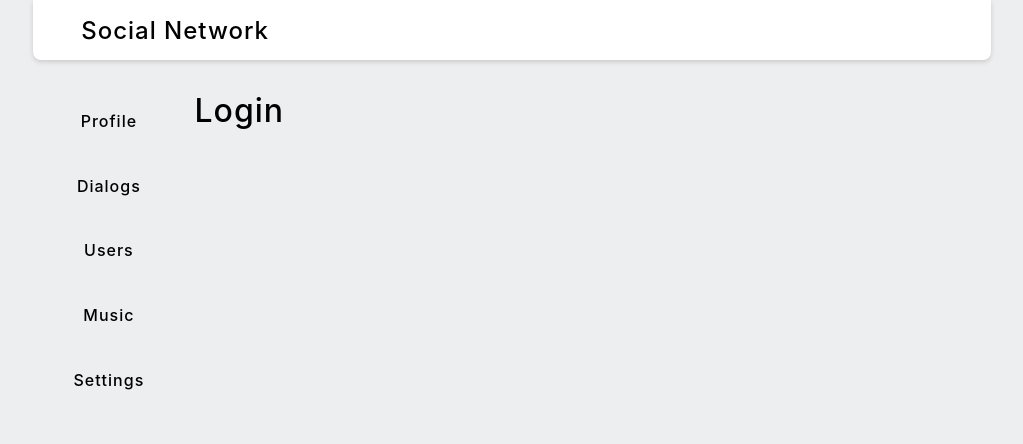
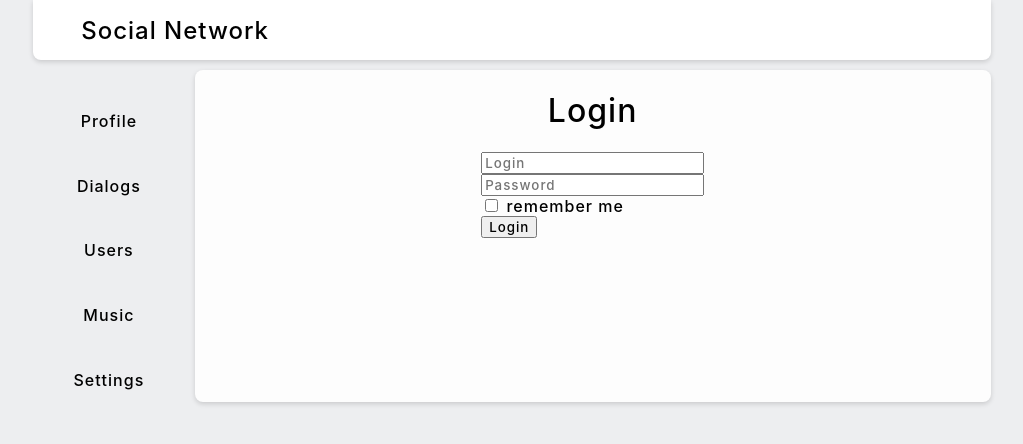
Before and after one commit to IlyaBelousov/Social-network, a React (Create React App) app: page /login in a window 1280 px wide. Shown: the top 444 px of the page, without its empty margins (128-1151 px from the left). Built offline with nearby package versions, Linux system fonts and the light colour scheme; no server answers.

Commit message:
Login form, Redux-form

```diff
--- a/package.json
+++ b/package.json
@@ -10,6 +10,7 @@
     "@types/jest": "^26.0.15",
     "@types/node": "^12.0.0",
     "@types/react-dom": "^17.0.0",
+    "@types/redux-form": "^8.3.2",
     "axios": "^0.21.1",
     "react": "^17.0.2",
     "react-dom": "^17.0.2",
@@ -17,6 +18,7 @@
     "react-router-dom": "^5.2.0",
     "react-scripts": "^4.0.3",
     "redux": "^4.1.0",
+    "redux-form": "^8.3.7",
     "redux-thunk": "^2.3.0",
     "typescript": "^4.1.2",
     "web-vitals": "^1.0.1"
--- a/src/App.css
+++ b/src/App.css
@@ -21,5 +21,4 @@ body{
 .container-content {
     grid-area: p;
     margin: 0;
-
 }
--- /dev/null
+++ b/src/Login/Login.module.css
@@ -0,0 +1,10 @@
+.loginContainer{
+    display: flex;
+    width: 100%;
+    height: 100%;
+    background-color: #fdfdfd;
+    border-radius: 8px 8px 8px 8px;
+    flex-direction: column;
+    align-items: center;
+    box-shadow: 0px 2px 5px rgba(0, 0, 0, 0.15);
+}
--- a/src/Login/Login.tsx
+++ b/src/Login/Login.tsx
@@ -1,5 +1,14 @@
 import React from 'react';
+import s from './Login.module.css';
+import {FormDataType, ReduxLoginForm} from './LoginForm';
+
 
 export const Login = () => {
-    return <h1>Login</h1>
+    const onSubmit = (formData: FormDataType) => {
+        console.log(formData);
+    };
+    return <div className={s.loginContainer}>
+        <h1>Login</h1>
+        <ReduxLoginForm onSubmit={onSubmit}/>
+    </div>;
 };
--- /dev/null
+++ b/src/Login/LoginForm.tsx
@@ -0,0 +1,25 @@
+import React from 'react';
+import {Field, InjectedFormProps, reduxForm} from 'redux-form';
+
+export type FormDataType = {
+    login: string
+    password: string
+    rememberMe: boolean
+}
+
+
+const LoginForm: React.FC<InjectedFormProps<FormDataType>> = (props) => {
+    return (
+        <form onSubmit={props.handleSubmit}>
+            <div><Field name={'login'} placeholder={'Login'} component={'input'}/></div>
+            <div><Field name={'password'} placeholder={'Password'} component={'input'} type="password"/></div>
+            <div><Field name={'rememberMe'} component={'input'} type="checkbox"/> remember me</div>
+            <div>
+                <button>Login</button>
+            </div>
+        </form>
+    );
+};
+export const ReduxLoginForm = reduxForm<FormDataType>({
+    form: 'login'
+})(LoginForm);
--- a/src/components/Profile/Profile.module.css
+++ b/src/components/Profile/Profile.module.css
@@ -57,14 +57,7 @@
     resize: none;
     padding: 4px 0;
     outline: 0;
-
 }
-
-.newPost input {
-
-}
-
-
 .newPost button {
     width: 110px;
     height: 43px;
--- a/src/components/Profile/ProfileStatus.tsx
+++ b/src/components/Profile/ProfileStatus.tsx
@@ -54,4 +54,4 @@ export class ProfileStatus extends React.Component <ProfileStatusPropsType> {
         </div>;
 
     }
-};
+}
--- a/src/redux/redux-store.ts
+++ b/src/redux/redux-store.ts
@@ -1,5 +1,5 @@
 import {applyMiddleware, combineReducers, createStore} from 'redux';
-import thunkMiddleware from 'redux-thunk'
+import thunkMiddleware from 'redux-thunk';
 import {
     AddNewPostActionCreator,
     ChangeNewPostTextActionCreator,
@@ -14,6 +14,7 @@ import {
     UsersReducer, UnFollowActionCreator,
 } from './users-reducer';
 import {AuthReducer, SetAuthData} from './auth-reducer';
+import {reducer as formReducer} from 'redux-form';
 
 export type ActionsType = ProfileActionType
     | DialogsActionType
@@ -48,6 +49,7 @@ let rootReducer = combineReducers({
     dialogsPage: DialogsReducer,
     usersPage: UsersReducer,
     auth: AuthReducer,
+    form: formReducer
 });
 export type AppStateType = ReturnType<typeof rootReducer>
-export const store = createStore(rootReducer,applyMiddleware(thunkMiddleware));
+export const store = createStore(rootReducer, applyMiddleware(thunkMiddleware));
```
Also changed, not shown: 1 other file (tests, documents, lock files or other folders).
